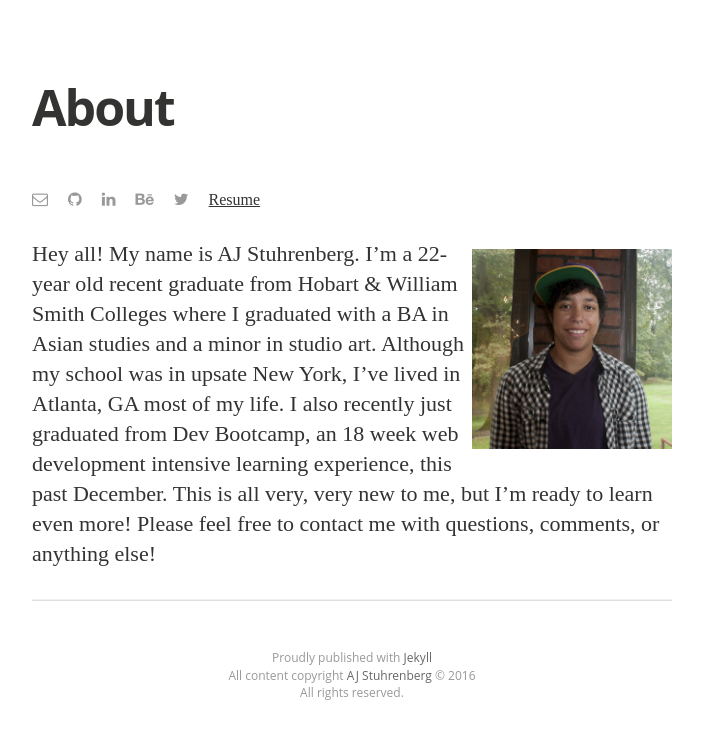
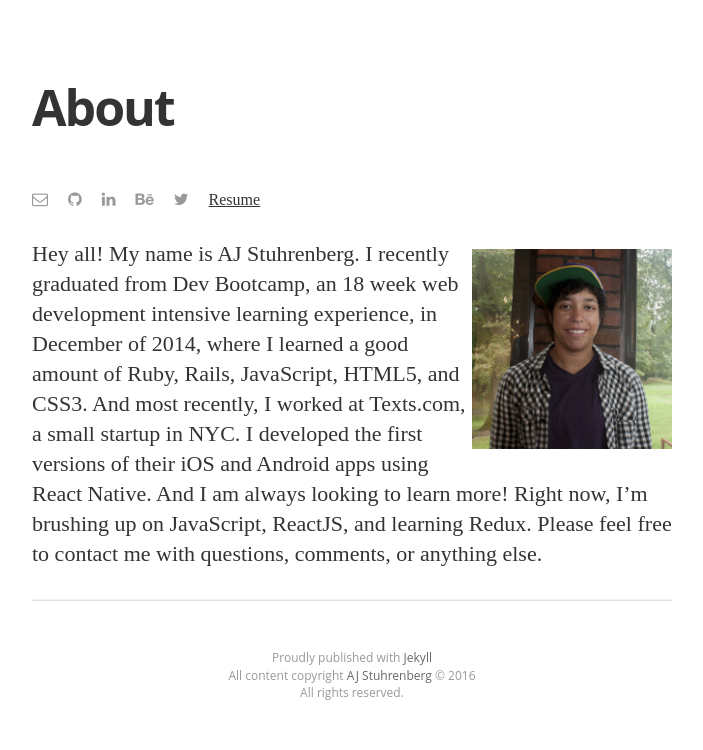
Before and after one commit to aj9045/aj9045.github.io, a Jekyll site: the page built from about.md, in a window 1280 px wide. Shown: the part 220-970 px from the top of the page, without its empty margins (288-991 px from the left). Built offline with Jekyll 4.4.1, drawn with Linux system fonts in a browser that asks for light colours; nearby versions of some CDN libraries; some web fonts are replaced; Markdown is read by kramdown in place of the engine named in the settings.

Commit message:
update about me

```diff
--- a/about.md
+++ b/about.md
@@ -21,4 +21,4 @@ permalink: /about/
 <p></p>
 
 <img src="/assets/images/me.jpg" class="inline-blog-img">
-Hey all! My name is AJ Stuhrenberg. I'm a 22-year old recent graduate from Hobart & William Smith Colleges where I graduated with a BA in Asian studies and a minor in studio art. Although my school was in upsate New York, I've lived in Atlanta, GA most of my life. I also recently just graduated from Dev Bootcamp, an 18 week web development intensive learning experience, this past December. This is all very, very new to me, but I'm ready to learn even more! Please feel free to contact me with questions, comments, or anything else!
+Hey all! My name is AJ Stuhrenberg. I recently  graduated from Dev Bootcamp, an 18 week web development intensive learning experience, in December of 2014, where I learned a good amount of Ruby, Rails, JavaScript, HTML5, and CSS3.  And most recently, I worked at Texts.com, a small startup in NYC.  I developed the first versions of their iOS and Android apps using React Native.  And I am always looking to learn more!  Right now, I'm brushing up on JavaScript, ReactJS, and learning Redux.  Please feel free to contact me with questions, comments, or anything else.
```
Also changed, not shown: 4 other files.
